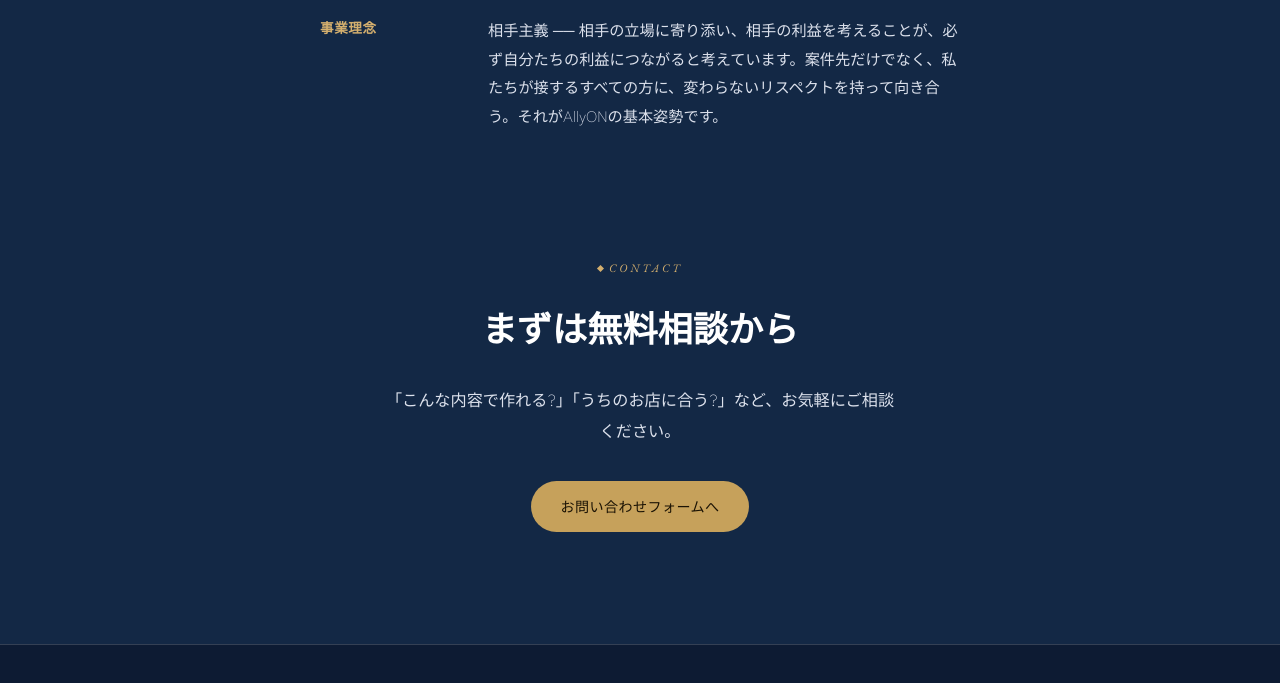
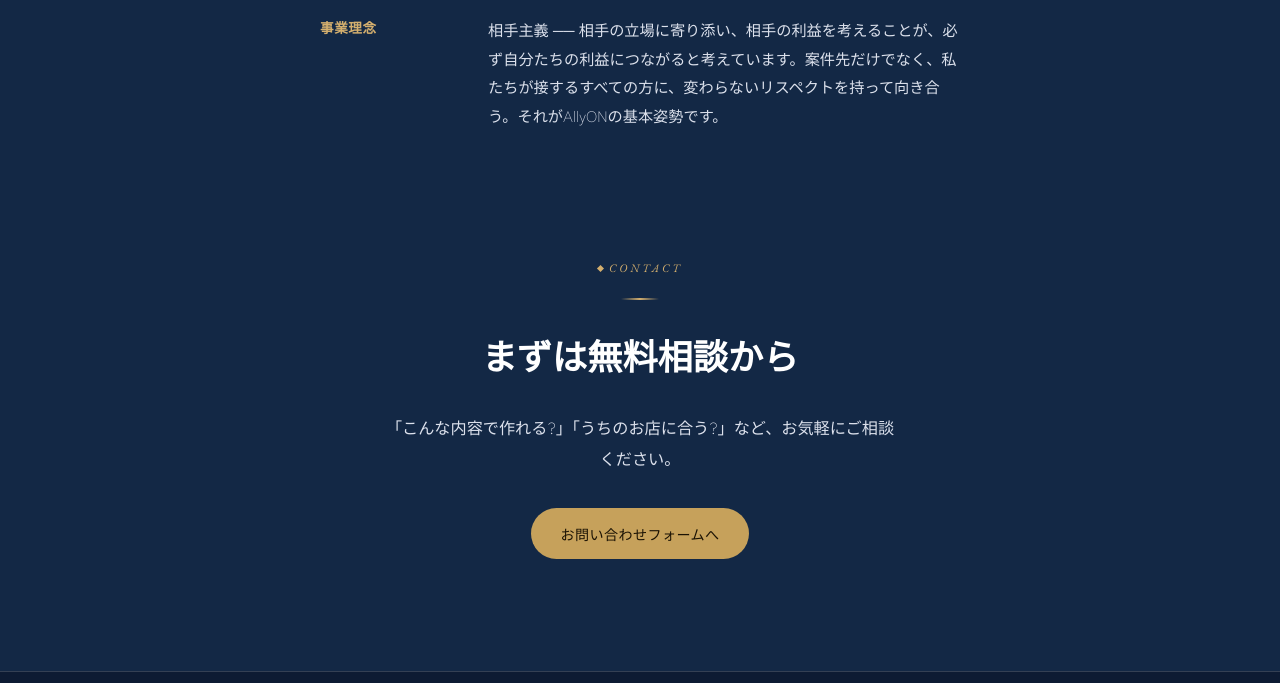
Before and after one commit to allyon2671-lab/AllyOn.hp, a plain HTML site: page index.html in a window 1280 px wide. Shown: the part 4008-4691 px from the top of the page. Drawn offline with nearby package versions, Linux system fonts and the light colour scheme; a web font is replaced by a local one.

Commit message:
Update index.html

```diff
--- a/index.html
+++ b/index.html
@@ -681,6 +681,7 @@
 
  <section class="cta-section" id="contact" style="padding-top:3rem;">
     <span class="eyebrow">Contact</span>
+   <div class="rule"></div>
     <h2>まずは無料相談から</h2>
     <p>「こんな内容で作れる?」「うちのお店に合う?」など、お気軽にご相談ください。</p>
     <button type="button" class="btn btn-primary" id="contactToggle">お問い合わせフォームへ</button>
```
